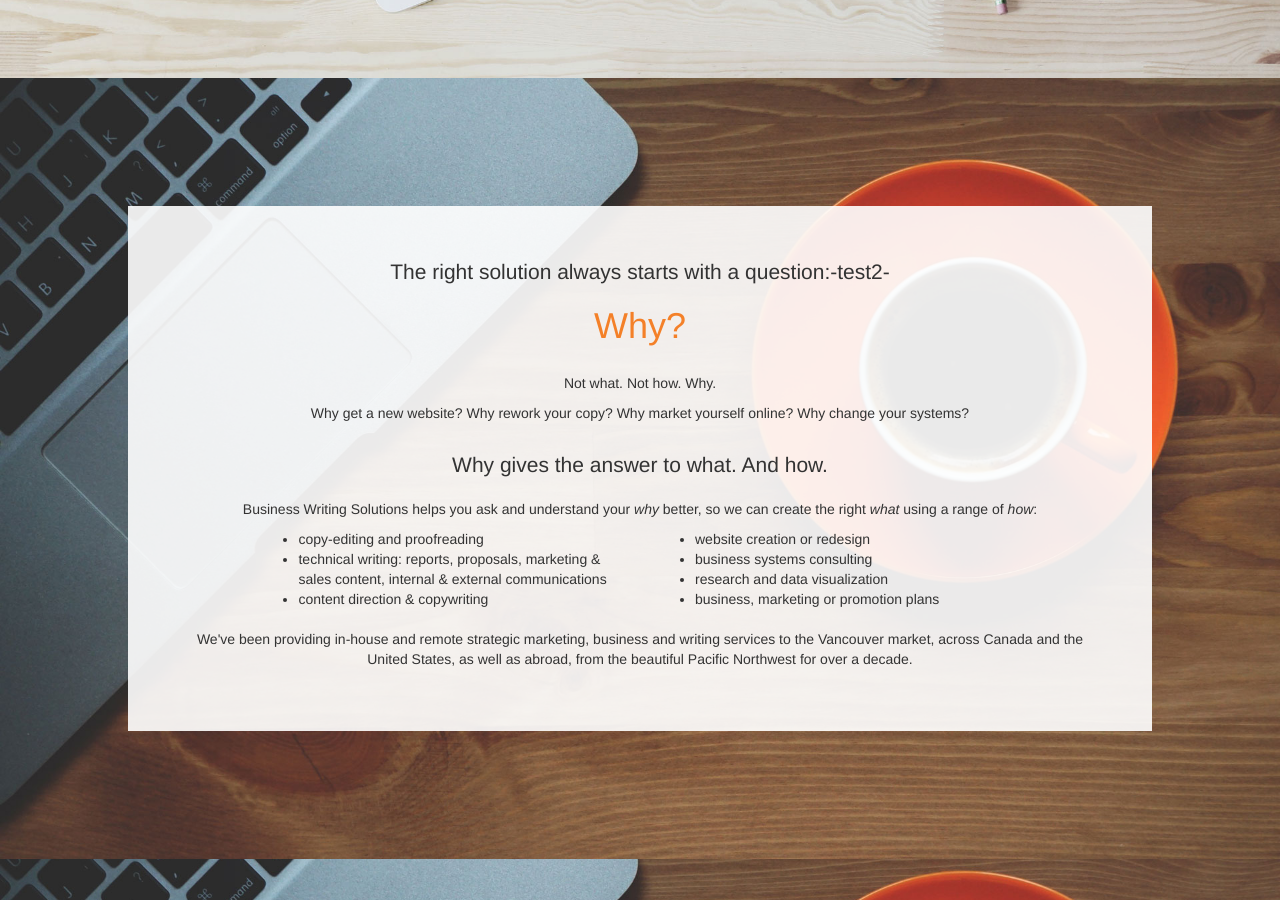
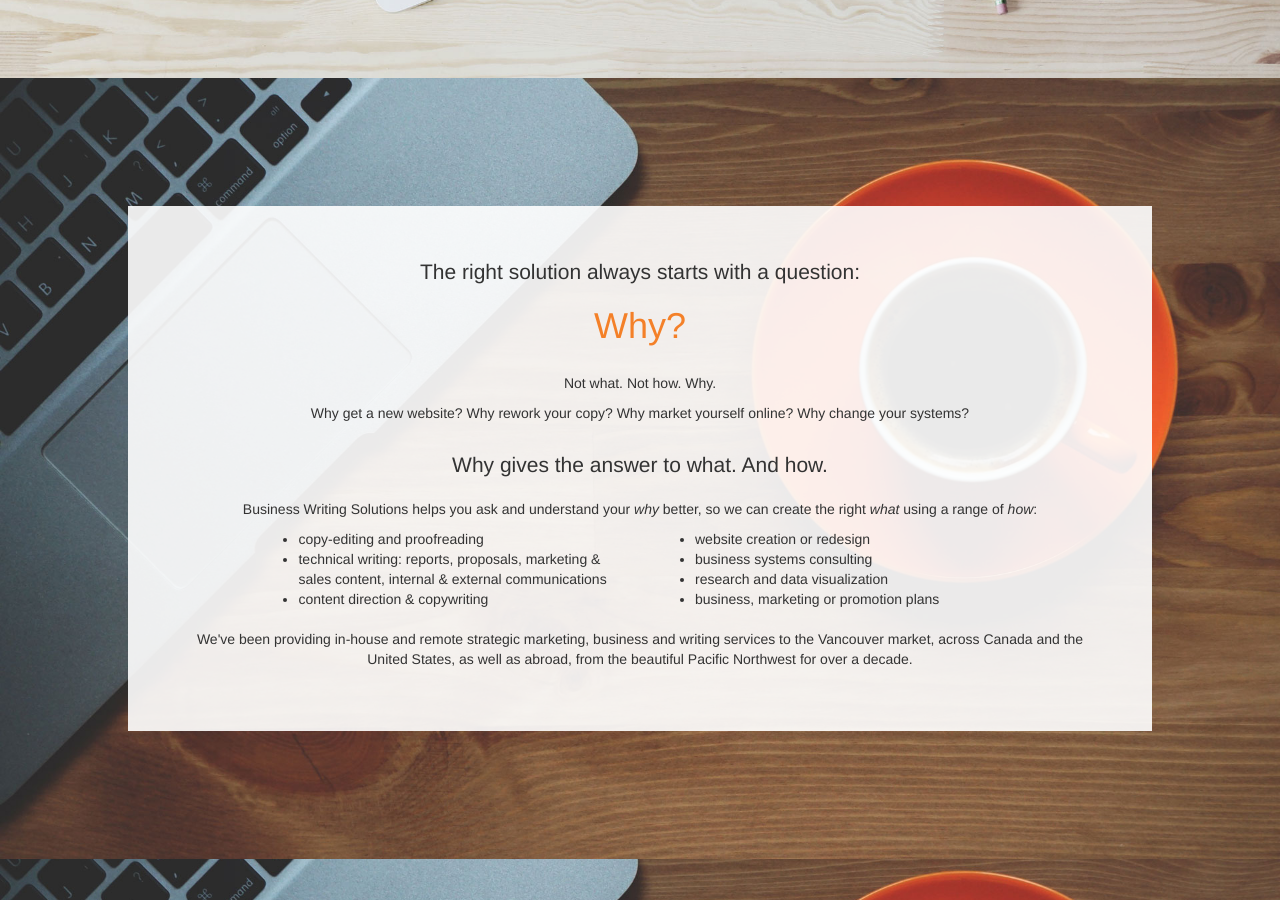
Before and after one commit to kaiewiggins/businesswriting, a Jekyll site: the page built from test.html, in a window 1280 px wide and 900 px high, scrolled down 520 px. Built offline with Jekyll 4.4.1, drawn with Linux system fonts in a browser that asks for light colours; nearby versions of some CDN libraries.

Commit message:
Update test.html

```diff
--- a/test.html
+++ b/test.html
@@ -24,7 +24,7 @@ title: US and Canadian Business Writing Solutions
  <div class="index-bg-2" id="aboutservices" style="height:fit-content;">
            <a class="anchor" name="aboutservices" id="aboutservices"></a>
     <div class="text-center" style="background-color: rgba(255,255,255,0.9); padding: 5%;">
-      <p class="lead">The right solution always starts with a question:-test2-</p>
+      <p class="lead">The right solution always starts with a question:</p>
       <h1>Why?</h1>
       <p style="height:0.5em"></p>
       <p>Not what. Not how. Why.</p>
@@ -56,9 +56,9 @@ title: US and Canadian Business Writing Solutions
 </div><!--close second background img-->
 
   <!-- Start Section 3: 'Portfolio' -->
-        <div class="index-bg-2" id="portfolioprojects">
+        <div class="index-bg-2" id="portfolioprojects" style="height: fit-content;">
       <a class="anchor" name="portfolioprojects" id="portfolioprojects"></a>
-              <div class="text-center" style="padding: 5%; height: fit-content;">
+              <div class="text-center" style="padding: 5%;">
                   <h3>Portfolio<br><small>under construction</small></h3>
                   <div class="row">
         <div class="col-lg-4 col-centered">
```
